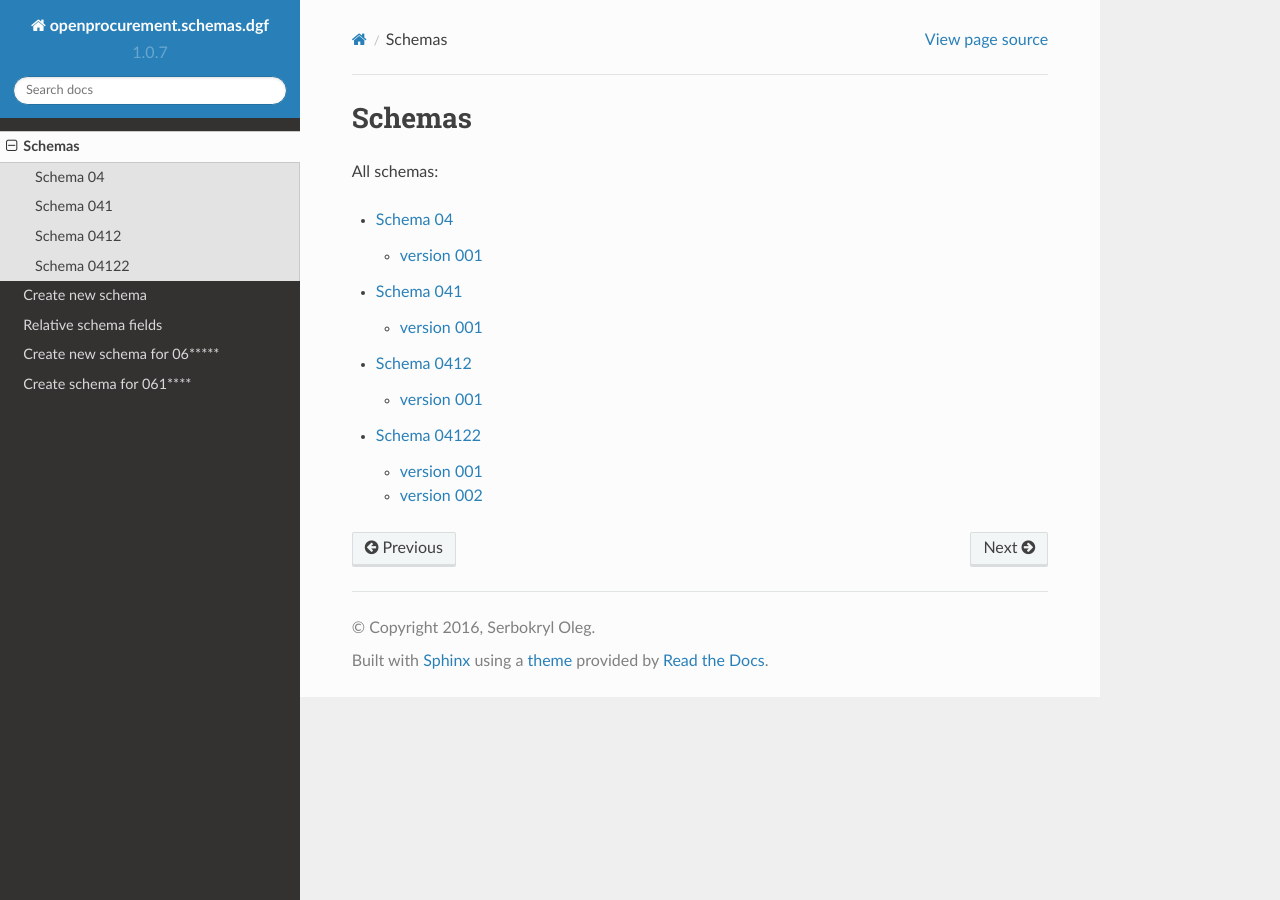
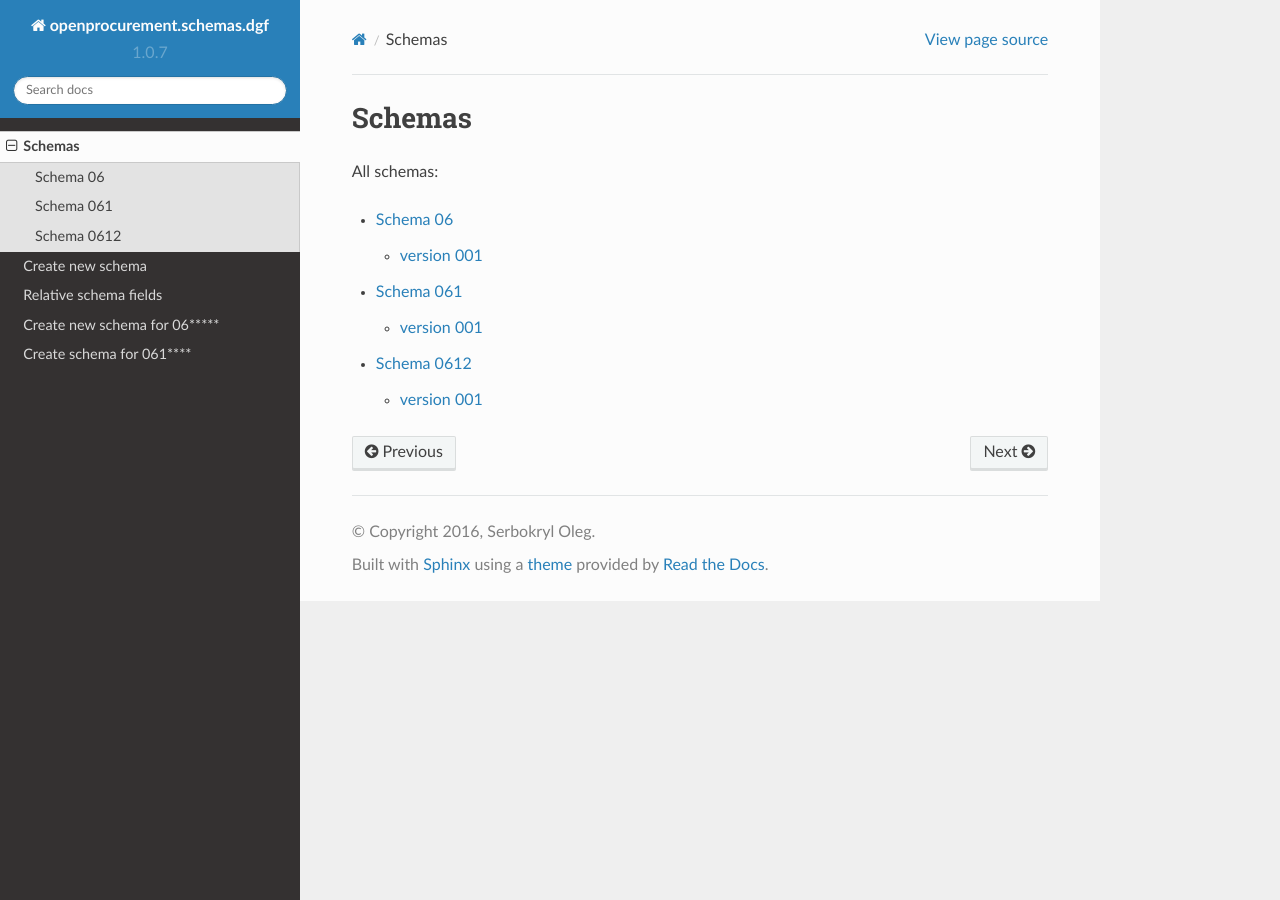
Before and after one commit to yevheniimoroziuk/openprocurement.schemas.dgf, a Sphinx documentation site: the page built from docs/source/schemas.rst, in a window 1280 px wide. Built offline with Sphinx 7.4.7 and the Read the Docs theme 2.0.0, drawn with Linux system fonts in a browser that asks for light colours.

Commit message:
Clean up and resolve ref

```diff
--- a/docs/source/schemas.rst
+++ b/docs/source/schemas.rst
@@ -12,7 +12,6 @@ All schemas:
 .. toctree::
    :maxdepth: 20
 
-   schemas/04/04
-   schemas/04/1/041
-   schemas/04/1/2/0412
-   schemas/04/1/2/2/04122
+   schemas/06/06
+   schemas/06/1/061
+   schemas/06/1/2/0612
--- a/docs/source/schemas/04/1/041.rst
+++ b/docs/source/schemas/06/1/061.rst
@@ -1,7 +1,7 @@
 
 
 ======================
-Schema 041
+Schema 061
 ======================
 
 Main page :ref:`schemas`
@@ -15,5 +15,5 @@ version 001
 .. raw:: html
 
     <script src="../../../_static/docson/widget.js"
-        data-schema="../../schemas/04/1/schema_001.json">
+        data-schema="../../schemas/06/1/schema_001.json">
     </script>
--- a/docs/source/schemas/04/1/2/0412.rst
+++ b/docs/source/schemas/06/1/2/0612.rst
@@ -1,7 +1,7 @@
 
 
 ======================
-Schema 0412
+Schema 0612
 ======================
 
 Main page :ref:`schemas`
@@ -15,5 +15,5 @@ version 001
 .. raw:: html
 
     <script src="../../../../_static/docson/widget.js"
-        data-schema="../../schemas/04/1/2/schema_001.json">
+        data-schema="../../schemas/06/1/2/schema_001.json">
     </script>
--- a/setup.py
+++ b/setup.py
@@ -23,7 +23,7 @@ test_requires = requires + [
     'Sphinx == 1.4.8',
     'schematics',
     'jsonschema',
-    'mock'
+    'mock == 1'
 ]
 
 docs_requires = requires + [
```
Also changed, not shown: docs/source/schemas/04/04.rst (deleted, +0 -19 lines), docs/source/schemas/04/1/2/2/04122.rst (deleted, +0 -30 lines), docs/source/schemas/06/06.rst (added, +19 -0 lines), 9 other files.
